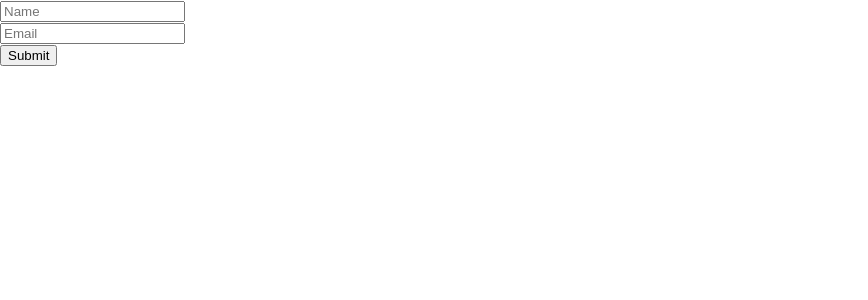
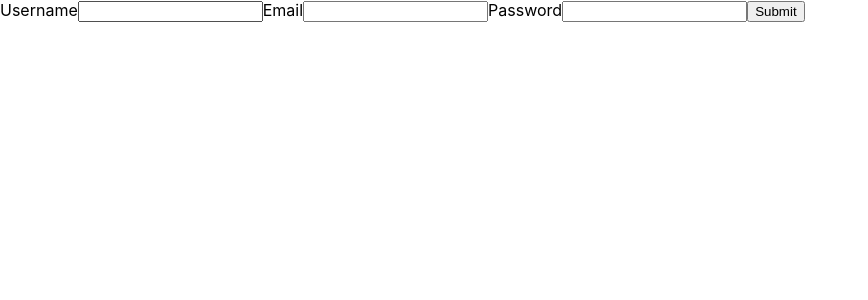
Before and after one commit to manoj633/react-revision, a React (Create React App) app: page / in a window 1280 px wide. Shown: the top 300 px of the page, without its empty margins (0-868 px from the left). Built offline with nearby package versions, Linux system fonts and the light colour scheme.

Commit message:
Added form dev tools

```diff
--- a/src/App.js
+++ b/src/App.js
@@ -20,6 +20,7 @@ import UncontrolledComponent from "./components/uncontrolled component/Uncontrol
 import AccessValues from "./components/Forms/Basic Form/AccessValues";
 import ValidateInput from "./components/Forms/validation/ValidateInput";
 import AdvancedValidation from "./components/Forms/validation/AdvancedValidation";
+import { LoginForm } from "./components/Forms/form hook/LoginForm";
 
 function App() {
   const inputRef = useRef(null);
@@ -89,7 +90,10 @@ function App() {
 
       {/* Validating Input */}
       {/* <ValidateInput /> */}
-      <AdvancedValidation />
+      {/* <AdvancedValidation /> */}
+
+      {/* React Hook Form validation */}
+      <LoginForm />
     </div>
   );
 }
--- a/src/components/Forms/form hook/LoginForm.jsx
+++ b/src/components/Forms/form hook/LoginForm.jsx
@@ -1,9 +1,9 @@
 import React from "react";
 import { useForm } from "react-hook-form";
-
+import { DevTool } from "@hookform/devtools";
 export const LoginForm = () => {
   const form = useForm();
-  const { register } = form;
+  const { register, control } = form;
   return (
     <div>
       <form>
@@ -18,6 +18,7 @@ export const LoginForm = () => {
 
         <button type="submit">Submit</button>
       </form>
+      <DevTool control={control} />
     </div>
   );
 };
```
